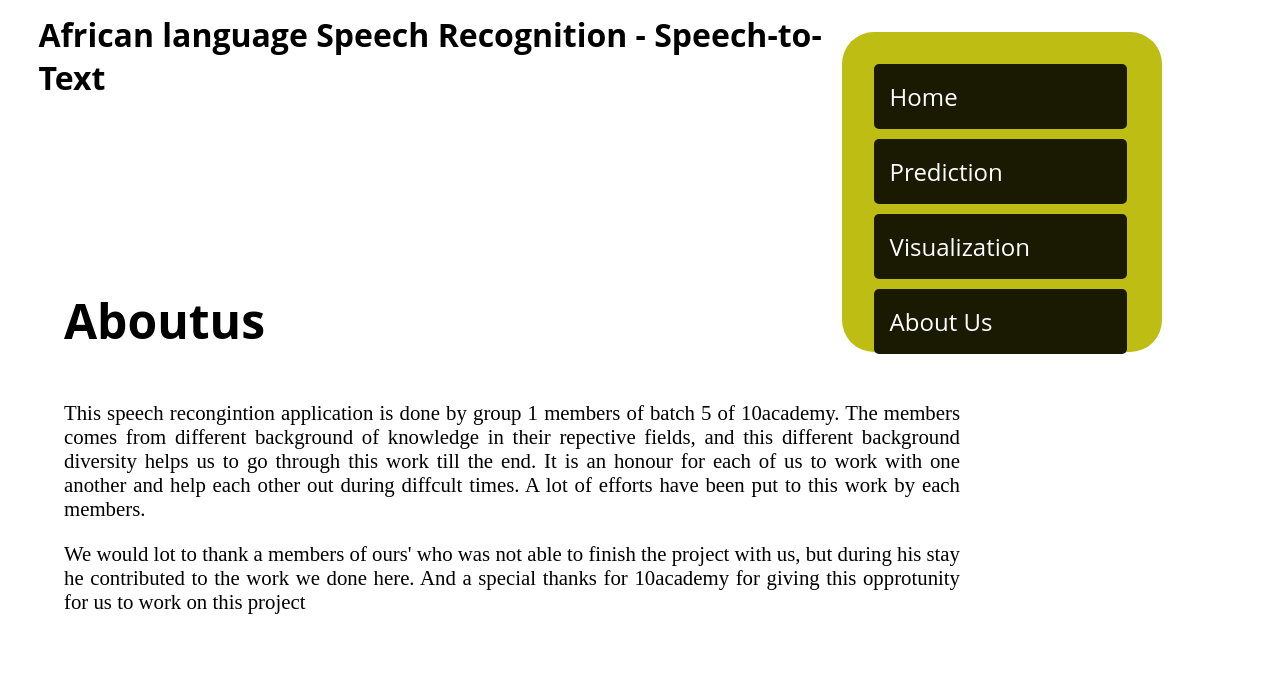
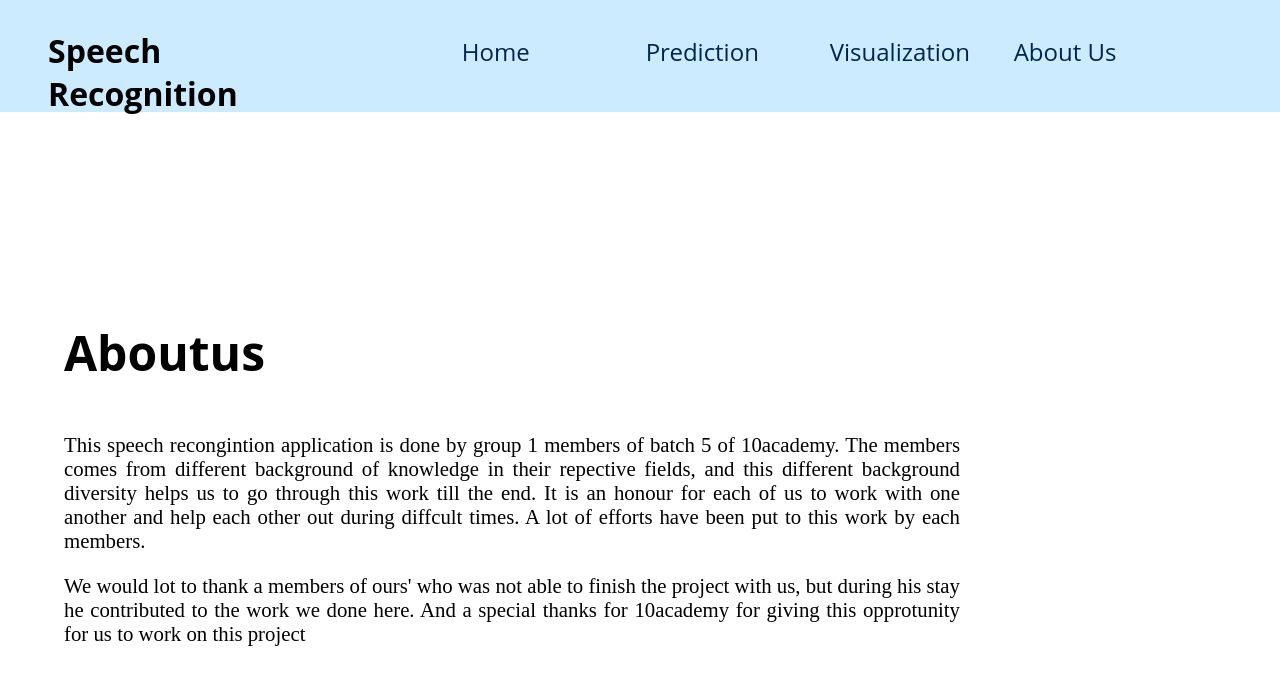
Before and after one commit to Speech-to-text-tenac/STT, a React (Create React App) app in the folder stt-web-app/: page /about-us in a window 1280 px wide. Shown: the top 684 px of the page. Built offline with nearby package versions, Linux system fonts and the light colour scheme; a web font is replaced by a local one.

Commit message:
header updated

```diff
--- a/stt-web-app/src/components/layout/MainNavigation.js
+++ b/stt-web-app/src/components/layout/MainNavigation.js
@@ -8,7 +8,7 @@ export const MainNavigation = () => {
       <div className={classes.nav_contain}>
         <header className={classes.header}>
           <div className={classes.logo}>
-            <h4>African language Speech Recognition - Speech-to-Text</h4>
+            <h4>Speech Recognition</h4>
           </div>
           <nav className={classes.container}>
           <ul>
--- a/stt-web-app/src/components/layout/MainNavigation.module.css
+++ b/stt-web-app/src/components/layout/MainNavigation.module.css
@@ -1,7 +1,9 @@
-.nav_contain,
+.nav_contain
 .header {
   width: 100%;
-  height: 5rem;
+  background-color:#ccebff;
+
+  height: 7rem;
   display: flex;
   align-items: center;
   justify-content: space-between;
@@ -9,49 +11,53 @@
 }
 
 .logo {
+  padding: 0;
   font-size: 2rem;
   /* color: rgb(236, 9, 9); */
   font-weight: bold;
-  margin-left: -12rem;
+  margin-left: -5rem;
   margin-top: 2rem;
 }
 
 .container ul {
-  background-color: rgb(189, 189, 19);
+  width: 50rem;
+
+  /* background-color: rgb(189, 189, 19); */
   list-style: none;
-  margin-top: 20rem;
+  /* margin-top: 20rem; */
   padding: 2rem;
-  margin-right: -7rem;
+  margin-left: 12rem;
   display: flex;
-  flex-direction: column;
+  flex-direction: row;
   align-items: baseline;
-  width: 20rem;
-  height: 20rem;
-  border-radius: 2rem;
+  /* width: 20rem; */
+  /* height: 20rem; */
+  border-radius: 0;
 }
 .container li {
   border: rgb(199, 199, 199);
-  border-radius: 5px;
+  border-radius: 0;
   width: 99%;
-  padding: 1rem;
+  padding: 0;
   margin-bottom: 10px;
-  background-color: rgb(26, 26, 3);
+  /* background-color:  #89ABE3FF; */
 }
 .container li:hover {
-  filter: brightness(180%);
+  /* filter: brightness(100%); */
   transition: 0.4s;
   cursor: pointer;
+  color:black;
 }
 
 .container  a {
   text-decoration: none;
   font-size: 1.5rem;
-  color: rgb(255, 255, 255);
+  color: #00264d;
   text-align: center;
 }
 
 .container  a:hover,
 .container  a:active,
 .container  a.active {
-  color: rgb(255, 255, 255);
+  filter: brightness(180%);
 }
```
